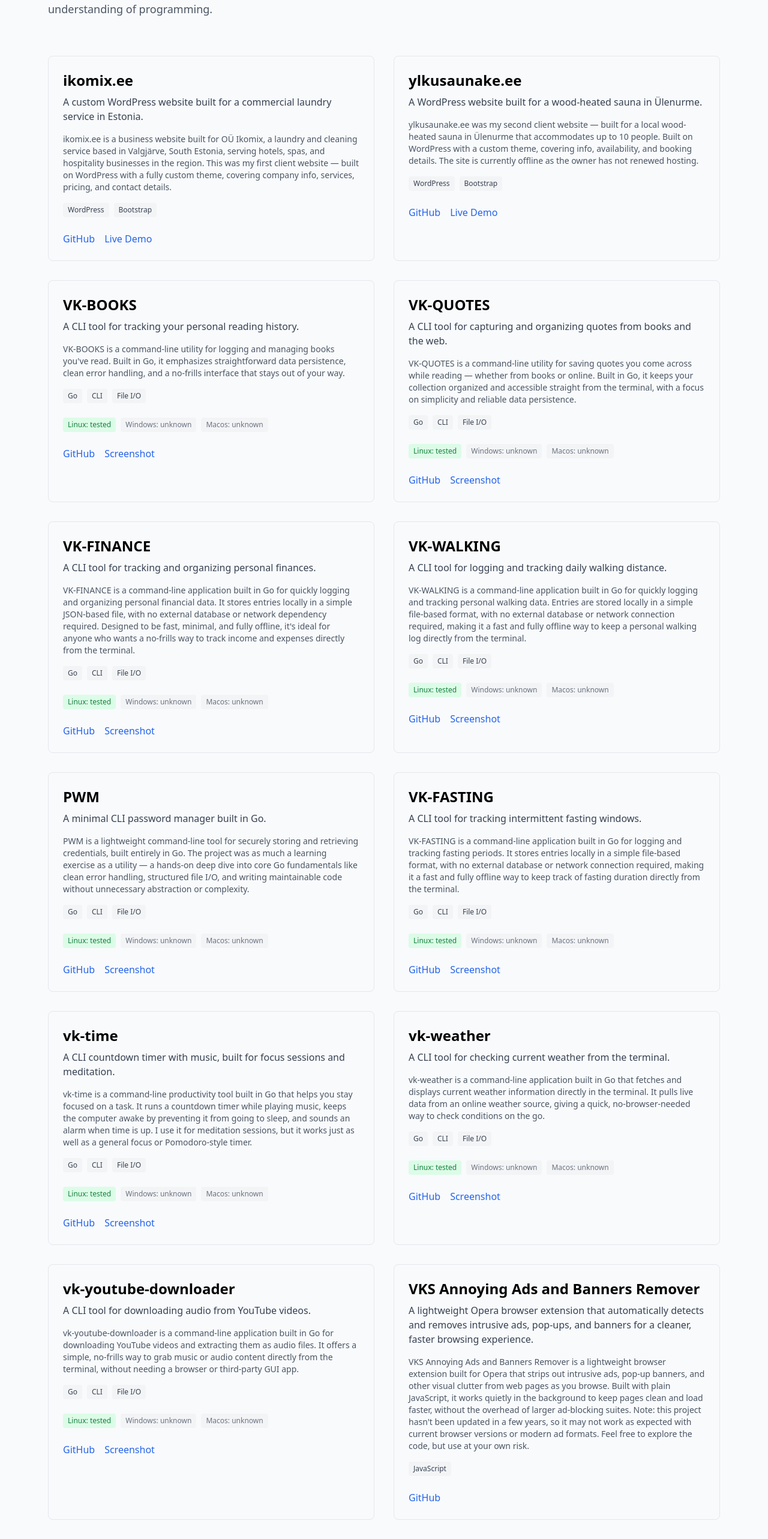
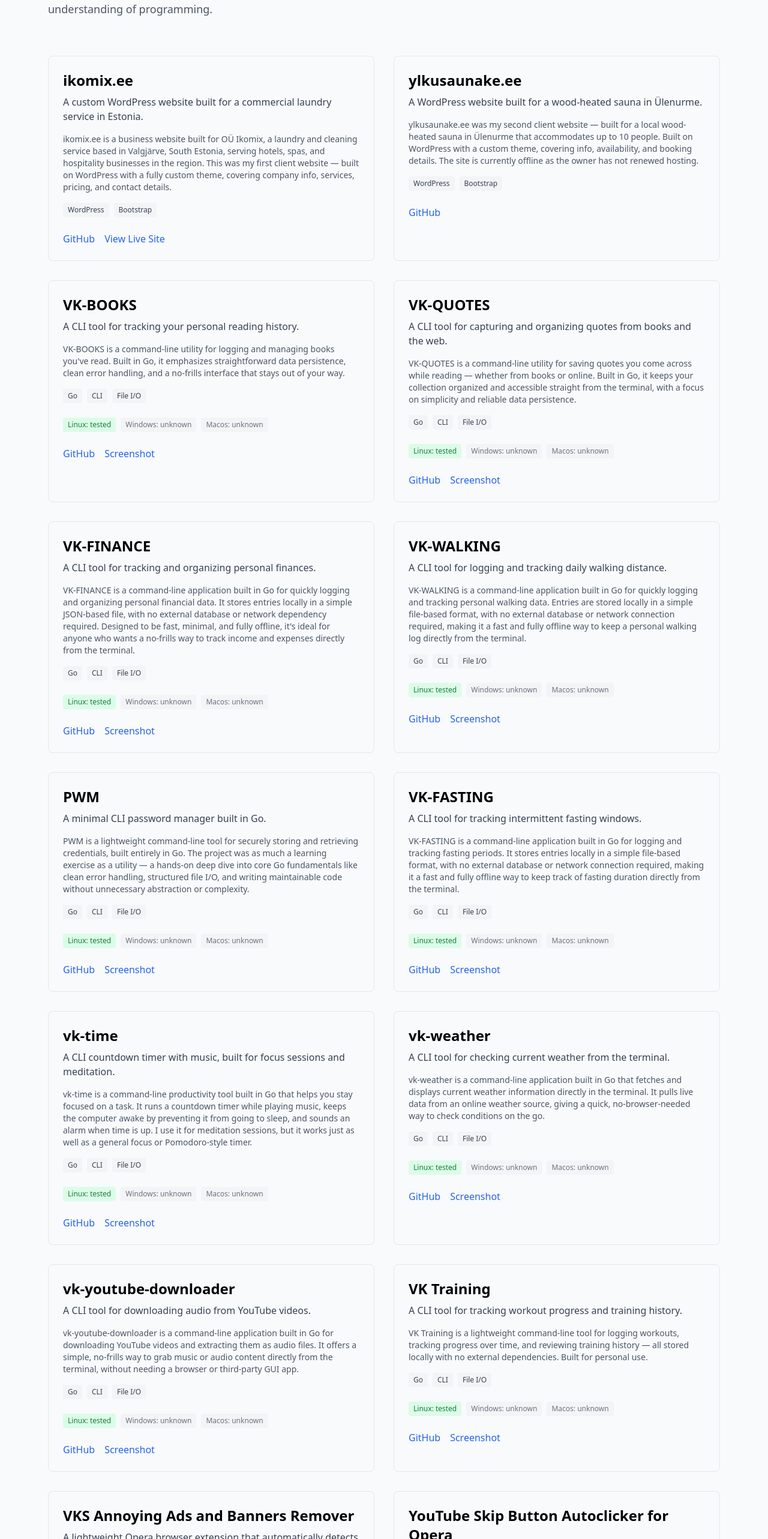
Before and after one commit to VkHyperNova/vk-portfolio-github, a Next.js app: page /projects in a window 1280 px wide. Shown: the part 235-2800 px from the top of the page at 60% size. Built offline with nearby package versions, Linux system fonts and the light colour scheme; no server answers.

Commit message:
ADDED: vk-training to projects and last updated tag to every project

```diff
--- a/src/app/projects/page.js
+++ b/src/app/projects/page.js
@@ -1,48 +1,55 @@
 import Link from "next/link";
 import { projects } from "./projects";
+import { getLastUpdated, formatRelativeDate } from "@/lib/github";
 
 export const metadata = {
   title: "Projects",
   description: "Selected software projects and experiments",
 };
 
-export default function ProjectsPage() {
+export default async function ProjectsPage() {
+  const projectsWithDates = await Promise.all(
+    projects.map(async (project) => {
+      const { pushedAt } = project.github
+        ? await getLastUpdated(project.github)
+        : { pushedAt: null };
+      return { ...project, lastUpdated: pushedAt };
+    })
+  );
+
   return (
     <section className="container mx-auto px-4 py-20 max-w-6xl">
-      {/* Header */}
       <header className="mb-16">
-        <h1 className="text-4xl md:text-5xl font-bold mb-4">
-          Projects
-        </h1>
+        <h1 className="text-4xl md:text-5xl font-bold mb-4">Projects</h1>
         <p className="text-lg text-gray-600 dark:text-gray-400 max-w-2xl">
           A selection of projects I’ve built to learn, experiment, and improve
           my understanding of programming.
         </p>
       </header>
 
-      {/* Projects grid */}
       <div className="grid gap-8 md:grid-cols-2">
-        {projects.map((project) => (
+        {projectsWithDates.map((project) => (
           <article
             key={project.slug}
             className="border border-gray-200 dark:border-gray-700 rounded-lg p-6 hover:shadow-md transition"
           >
-            {/* Title */}
-            <h2 className="text-2xl font-semibold mb-2">
-              {project.title}
-            </h2>
+            <div className="flex items-start justify-between gap-4 mb-2">
+              <h2 className="text-2xl font-semibold">{project.title}</h2>
+              {project.lastUpdated && (
+                <span className="shrink-0 text-xs px-2 py-1 rounded-full bg-blue-50 dark:bg-blue-950 text-blue-700 dark:text-blue-300 whitespace-nowrap">
+                  {formatRelativeDate(project.lastUpdated)}
+                </span>
+              )}
+            </div>
 
-            {/* Short description */}
             <p className="text-gray-700 dark:text-gray-300 mb-4">
               {project.description}
             </p>
 
-            {/* Long description */}
             <p className="text-sm text-gray-600 dark:text-gray-400 mb-4">
               {project.longDescription}
             </p>
 
-            {/* Tech stack */}
             <div className="flex flex-wrap gap-2 mb-6">
               {project.tech.map((tech) => (
                 <span
@@ -54,16 +61,16 @@ export default function ProjectsPage() {
               ))}
             </div>
 
-            {/* OS support */}
             {project.os && (
               <div className="flex flex-wrap gap-2 mb-6">
                 {Object.entries(project.os).map(([platform, status]) => (
                   <span
                     key={platform}
-                    className={`text-xs px-2 py-1 rounded ${status === "tested"
+                    className={`text-xs px-2 py-1 rounded ${
+                      status === "tested"
                         ? "bg-green-100 dark:bg-green-900 text-green-700 dark:text-green-300"
                         : "bg-gray-100 dark:bg-gray-800 text-gray-500 dark:text-gray-400"
-                      }`}
+                    }`}
                   >
                     {platform.charAt(0).toUpperCase() + platform.slice(1)}: {status}
                   </span>
@@ -71,34 +78,19 @@ export default function ProjectsPage() {
               </div>
             )}
 
-            {/* Links */}
             <div className="flex gap-4">
               {project.github && (
-                <Link
-                  href={project.github}
-                  target="_blank"
-                  className="text-blue-600 hover:underline"
-                >
+                <Link href={project.github} target="_blank" className="text-blue-600 hover:underline">
                   GitHub
                 </Link>
               )}
-
               {project.live && (
-                <Link
-                  href={project.live}
-                  target="_blank"
-                  className="text-blue-600 hover:underline"
-                >
-                  Live Demo
+                <Link href={project.live} target="_blank" className="text-blue-600 hover:underline">
+                  View Live Site
                 </Link>
               )}
-
               {project.screenshot && (
-                <Link
-                  href={project.screenshot}
-                  target="_blank"
-                  className="text-blue-600 hover:underline"
-                >
+                <Link href={project.screenshot} target="_blank" className="text-blue-600 hover:underline">
                   Screenshot
                 </Link>
               )}
--- a/src/app/projects/projects.js
+++ b/src/app/projects/projects.js
@@ -17,7 +17,7 @@ export const projects = [
       "ylkusaunake.ee was my second client website — built for a local wood-heated sauna in Ülenurme that accommodates up to 10 people. Built on WordPress with a custom theme, covering info, availability, and booking details. The site is currently offline as the owner has not renewed hosting.",
     tech: ["WordPress", "Bootstrap"],
     github: "https://github.com/VkHyperNova/ylkusaunake",
-    live: "https://www.ylkusaunake.ee",
+    live: "",
   },
   {
     slug: "vk-books",
@@ -164,6 +164,22 @@ export const projects = [
     live: "",
   },
   {
+    slug: "vk-training",
+    title: "VK Training",
+    description: "A CLI tool for tracking workout progress and training history.",
+    longDescription:
+      "VK Training is a lightweight command-line tool for logging workouts, tracking progress over time, and reviewing training history — all stored locally with no external dependencies. Built for personal use.",
+    tech: ["Go", "CLI", "File I/O"],
+    os: {
+      linux: "tested",
+      windows: "unknown",
+      macos: "unknown",
+    },
+    github: "https://github.com/VkHyperNova/vk-training",
+    screenshot: "test",
+    live: "",
+  },
+  {
     slug: "vks-ads-banners-remover",
     title: "VKS Annoying Ads and Banners Remover",
     description: "A lightweight Opera browser extension that automatically detects and removes intrusive ads, pop-ups, and banners for a cleaner, faster browsing experience.",
--- /dev/null
+++ b/src/lib/github.ts
@@ -0,0 +1,34 @@
+type RepoInfo = {
+  pushedAt: string | null;
+};
+
+export async function getLastUpdated(githubUrl: string): Promise<RepoInfo> {
+  try {
+    const { pathname } = new URL(githubUrl);
+    const [, owner, repo] = pathname.split("/"); // "/owner/repo"
+
+    const res = await fetch(`https://api.github.com/repos/${owner}/${repo}`, {
+      headers: { Accept: "application/vnd.github+json" },
+      next: { revalidate: 3600 }, // cache 1 hour
+    });
+
+    if (!res.ok) return { pushedAt: null };
+
+    const data = await res.json();
+    return { pushedAt: data.pushed_at ?? null };
+  } catch {
+    return { pushedAt: null };
+  }
+}
+
+export function formatRelativeDate(dateStr: string | null) {
+  if (!dateStr) return null;
+  const date = new Date(dateStr);
+  const days = Math.floor((Date.now() - date.getTime()) / (1000 * 60 * 60 * 24));
+
+  if (days === 0) return "Updated today";
+  if (days === 1) return "Updated yesterday";
+  if (days < 30) return `Updated ${days}d ago`;
+  if (days < 365) return `Updated ${Math.floor(days / 30)}mo ago`;
+  return `Updated ${Math.floor(days / 365)}y ago`;
+}
```
